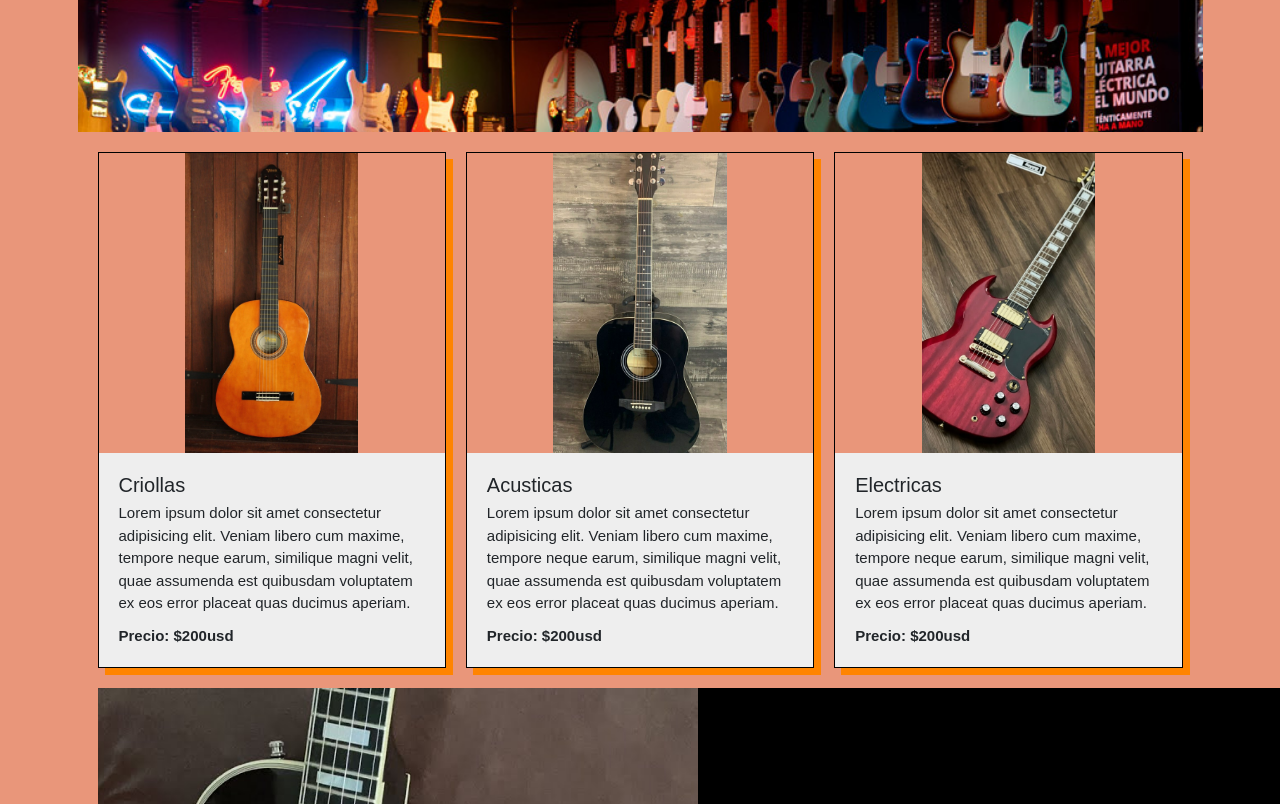
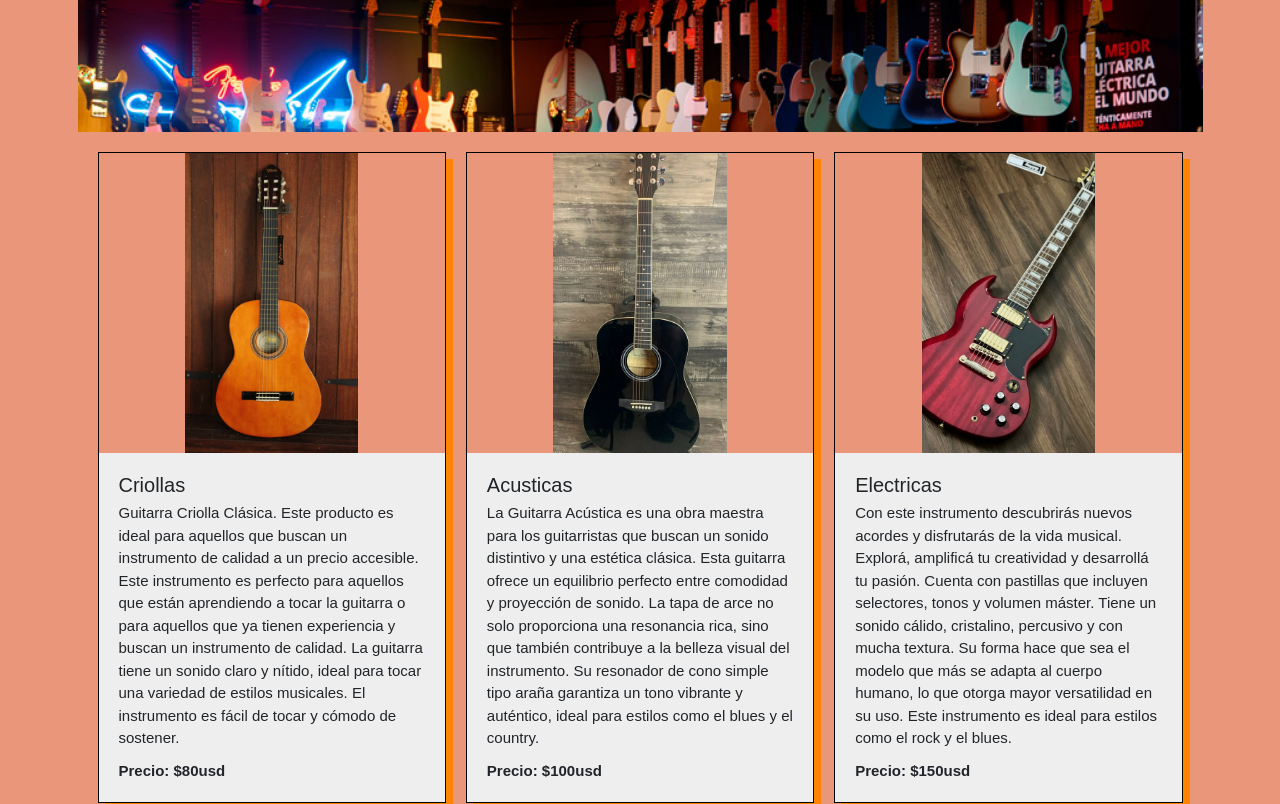
Before and after one commit to jtorales/PF-Torales, a plain HTML site: page index.html in a window 1280 px wide. Shown: the part 148-952 px from the top of the page. Drawn offline with nearby package versions, Linux system fonts and the light colour scheme.

Commit message:
ultimo commit antes de subir a github

```diff
--- a/index.html
+++ b/index.html
@@ -65,10 +65,9 @@
       <img src="images/Criolla.jpg" alt="Imagen 1">
       <div>
         <h2>Criollas </h2>
-        <p>Lorem ipsum dolor sit amet consectetur adipisicing elit. Veniam libero cum maxime, tempore neque earum,
-          similique magni velit, quae assumenda est quibusdam voluptatem ex eos error placeat quas ducimus aperiam.
+        <p>Guitarra Criolla Clásica. Este producto es ideal para aquellos que buscan un instrumento de calidad a un precio accesible. Este instrumento es perfecto para aquellos que están aprendiendo a tocar la guitarra o para aquellos que ya tienen experiencia y buscan un instrumento de calidad. La guitarra tiene un sonido claro y nítido, ideal para tocar una variedad de estilos musicales. El instrumento es fácil de tocar y cómodo de sostener.
         </p>
-        <b>Precio: $200usd</b>
+        <b>Precio: $80usd</b>
       </div>
     </article>
 
@@ -76,10 +75,9 @@
       <img src="images/Acustica.jpg" alt="Imagen 1">
       <div>
         <h2>Acusticas </h2>
-        <p>Lorem ipsum dolor sit amet consectetur adipisicing elit. Veniam libero cum maxime, tempore neque earum,
-          similique
-          magni velit, quae assumenda est quibusdam voluptatem ex eos error placeat quas ducimus aperiam.</p>
-        <b>Precio: $200usd</b>
+        <p>La Guitarra Acústica es una obra maestra para los guitarristas que buscan un sonido distintivo y una estética clásica. Esta guitarra ofrece un equilibrio perfecto entre comodidad y proyección de sonido. La tapa de arce no solo proporciona una resonancia rica, sino que también contribuye a la belleza visual del instrumento. Su resonador de cono simple tipo araña garantiza un tono vibrante y auténtico, ideal para estilos como el blues y el country.
+        </p>
+        <b>Precio: $100usd</b>
       </div>
     </article>
 
@@ -87,10 +85,9 @@
       <img src="images/Electrica.jpg" alt="Imagen 1">
       <div>
         <h2>Electricas </h2>
-        <p>Lorem ipsum dolor sit amet consectetur adipisicing elit. Veniam libero cum maxime, tempore neque earum,
-          similique
-          magni velit, quae assumenda est quibusdam voluptatem ex eos error placeat quas ducimus aperiam.</p>
-        <b>Precio: $200usd</b>
+        <p>Con este instrumento descubrirás nuevos acordes y disfrutarás de la vida musical. Explorá, amplificá tu creatividad y desarrollá tu pasión. Cuenta con pastillas que incluyen selectores, tonos y volumen máster. Tiene un sonido cálido, cristalino, percusivo y con mucha textura. Su forma hace que sea el modelo que más se adapta al cuerpo humano, lo que otorga mayor versatilidad en su uso. Este instrumento es ideal para estilos como el rock y el blues.
+        </p>
+        <b>Precio: $150usd</b>
       </div>
     </article>
 
@@ -101,8 +98,8 @@
     <div class="hero-content">
       <h1>Articulo destacado</h1>
       <h2>Gibson Les Paul</h2>
-      <p>Lorem ipsum dolor sit amet, consectetur adipisicing elit. Vel nostrum, eaque molestiae, fugiat repellat facilis
-        natus illo aliquid adipisci sequi earum. Nisi mollitia illum quis vero quia aspernatur asperiores deserunt?</p>
+      <p>Disfrutá con esta guitarra Newen Guitars fabricada en la Argentina de la conexión con la música. Con este instrumento descubrirás nuevos acordes, entonarás tus canciones y disfrutarás de la vida musical. Explorá, amplificá tu creatividad y desarrollá tu pasión. Una forma para cada estilo musical. Este modelo elaborado con madera de la Patagonia cuenta con pastillas, tono independiente y controles de volumen para cada elemento, lo que produce distintos resultados. El punto fuerte en su sonido es ser distorsionado, denso, contundente, potente y redondo. Es ideal para el rock sureño, rock de los 70, blues, jazz, heavy metal y punk.
+        </p>
     </div>
   </section>
 
```
Also changed, not shown: pages/about.html (+1 -2 lines), pages/carrito.html (+1 -1 lines).
